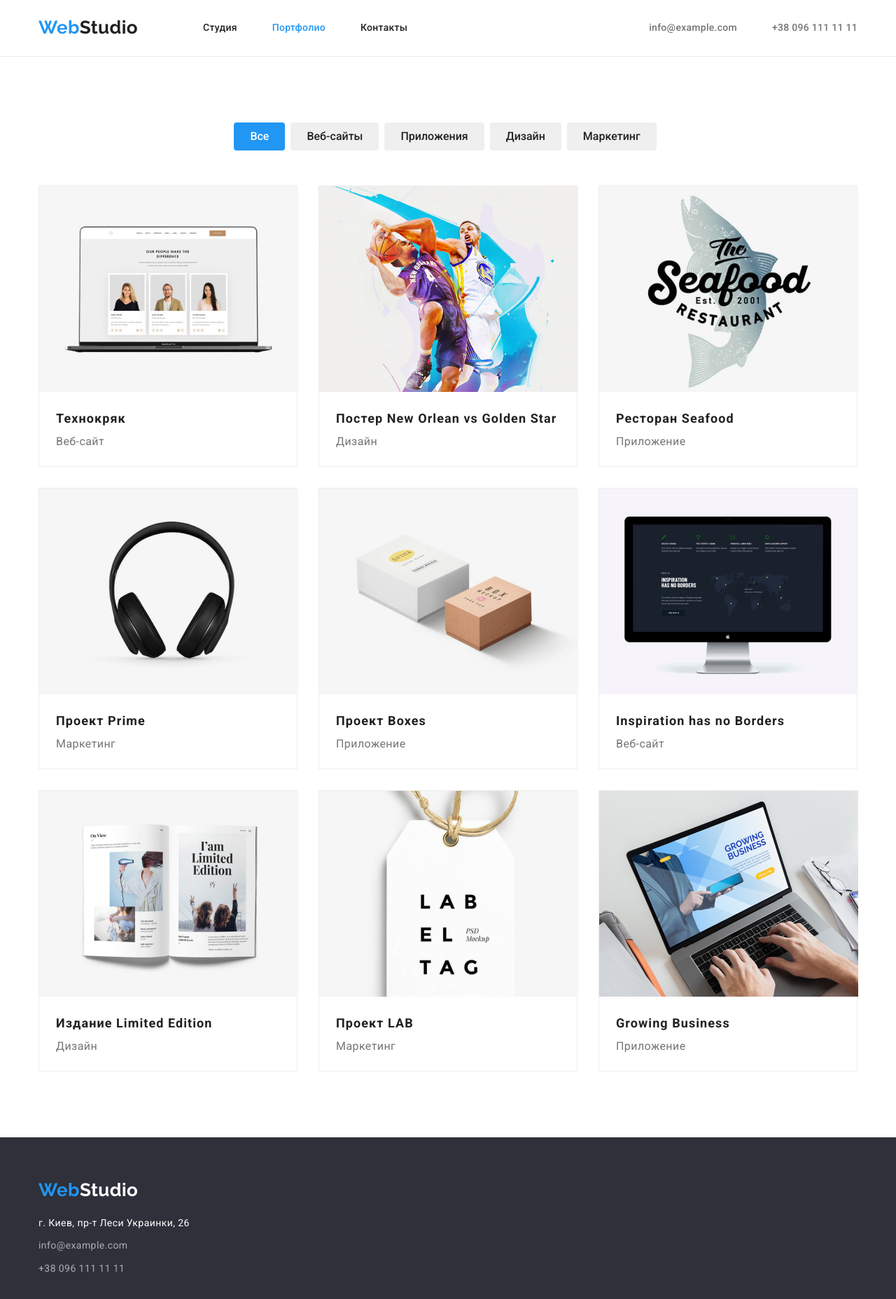
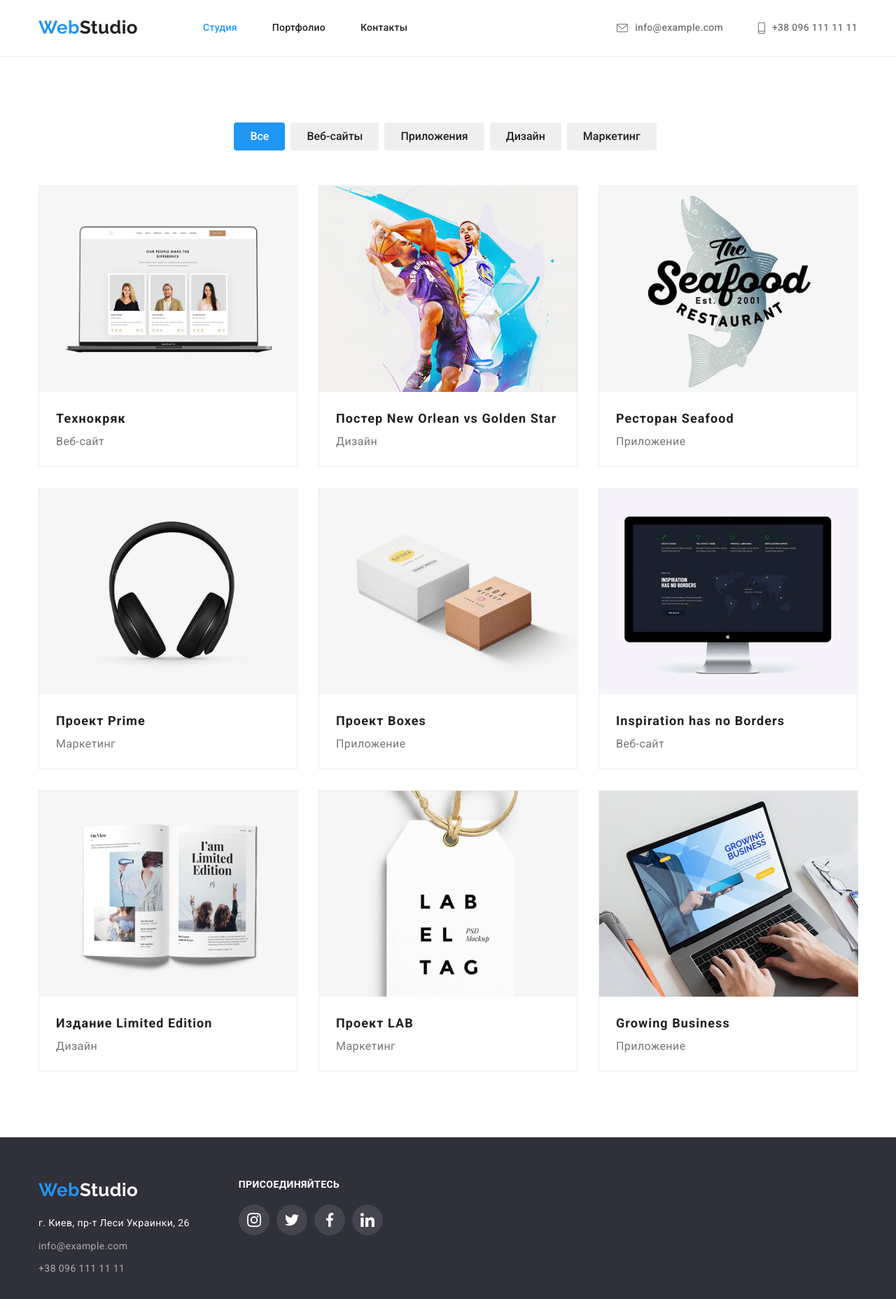
Before and after one commit to Vampireol/goit-markup-hw-04, a plain HTML site: page portfolio.html in a window 1280 px wide. Shown: the whole page at 70% size. Drawn offline with nearby package versions, Linux system fonts and the light colour scheme.

Commit message:
correct page portfolio
correct page portfolio

```diff
--- a/portfolio.html
+++ b/portfolio.html
@@ -26,14 +26,28 @@
             >Web<span class="logo-primary-header">Studio</span></a
           >
           <ul class="site-nav list">
-            <li class="item"><a class="link" href="./index.html">Студия</a></li>
-            <li class="item"><a class="link-current" href="./portfolio.html">Портфолио</a></li>
+            <li class="item"><a class="link-current" href="./index.html">Студия</a></li>
+            <li class="item"><a class="link" href="./portfolio.html">Портфолио</a></li>
             <li class="item"><a class="link" href="">Контакты</a></li>
           </ul>
 
           <ul class="auth-nav list">
-            <li><a class="link" href="mailto:info@devstudio.com">info@example.com</a></li>
-            <li><a class="link" href="tel:+380961111111">+38 096 111 11 11</a></li>
+            <li class="auth-nav-item">
+              <a class="auth-nav-link link" href="mailto:info@devstudio.com">
+                <svg class="auth-nav-icon" width="16" height="12">
+                  <use href="./images/icons.svg#icon-envelope"></use>
+                </svg>
+                info@example.com
+              </a>
+            </li>
+            <li class="auth-nav-item">
+              <a class="auth-nav-link link" href="tel:+380961111111">
+                <svg class="auth-nav-icon" width="10" height="16">
+                  <use href="./images/icons.svg#icon-smartphone"></use>
+                </svg>
+                +38 096 111 11 11
+              </a>
+            </li>
           </ul>
         </nav>
       </div>
@@ -148,7 +162,8 @@
     <!--Подвал сайта-->
 
     <footer class="footer-page">
-      <div class="container">
+      <div class="container page-join">
+        <div class="container-content-footer">
           <a href="./index.html" class="logo-accent-footer"
             >Web<span class="logo-primary-footer">Studio</span></a
           >
@@ -164,12 +179,55 @@
                 >
               </li>
               <li>
-              <a class="link-connection-mail" href="mailto:info@devstudio.com">info@example.com</a>
+                <a class="link-connection-mail" href="mailto:info@devstudio.com"
+                  >info@example.com</a
+                >
               </li>
               <li><a class="link-connection-tel" href="tel:+380961111111">+38 096 111 11 11</a></li>
             </ul>
           </address>
         </div>
+
+        <!-- /* ------------------Присоединяйтесь--------------------- */ -->
+
+        <div class="container-join">
+          <p class="join-text">Присоединяйтесь</p>
+
+          <ul class="join-list">
+            <li class="join-item">
+              <a class="join-link" href="">
+                <svg class="join-icon" width="20" height="20">
+                  <use href="./images/icons.svg#icon-instagram"></use>
+                </svg>
+              </a>
+            </li>
+
+            <li class="join-item">
+              <a class="join-link" href="">
+                <svg class="join-icon" width="20" height="20">
+                  <use href="./images/icons.svg#icon-twitter"></use>
+                </svg>
+              </a>
+            </li>
+
+            <li class="join-item">
+              <a class="join-link" href="">
+                <svg class="join-icon" width="20" height="20">
+                  <use href="./images/icons.svg#icon-facebook"></use>
+                </svg>
+              </a>
+            </li>
+
+            <li class="join-item">
+              <a class="join-link" href="">
+                <svg class="join-icon" width="20" height="20">
+                  <use href="./images/icons.svg#icon-linkedin"></use>
+                </svg>
+              </a>
+            </li>
+          </ul>
+        </div>
+      </div>
     </footer>
   </body>
 </html>
```
Lines whose indentation alone changed are shown as unchanged.
